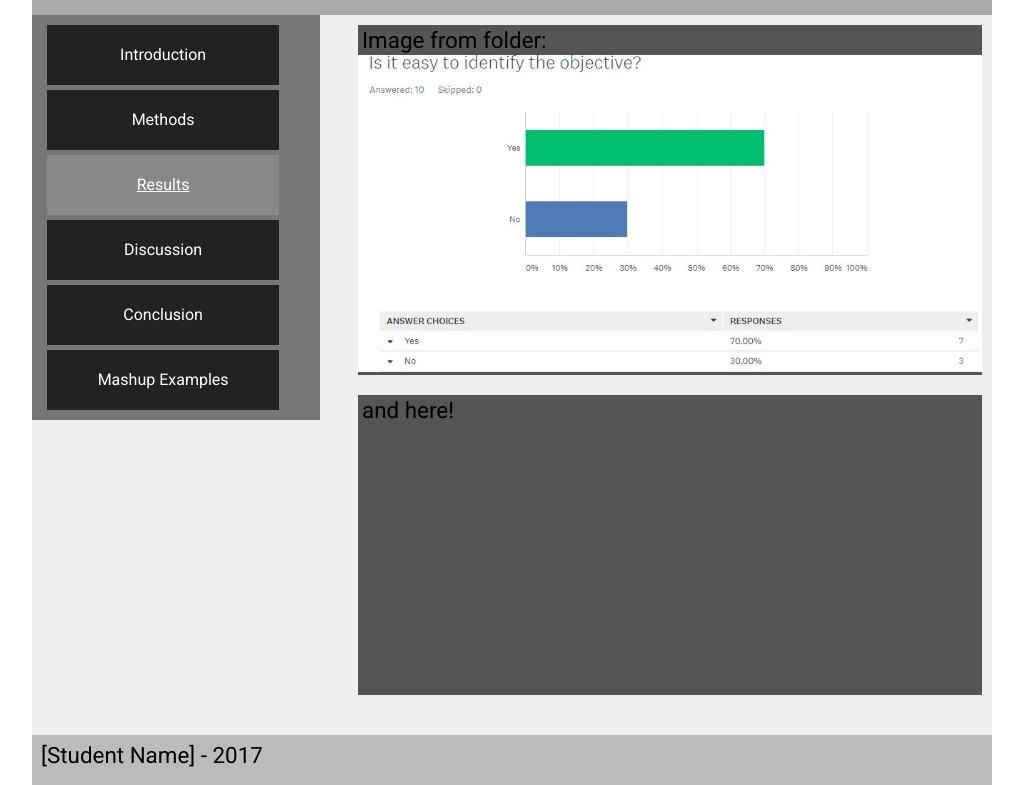
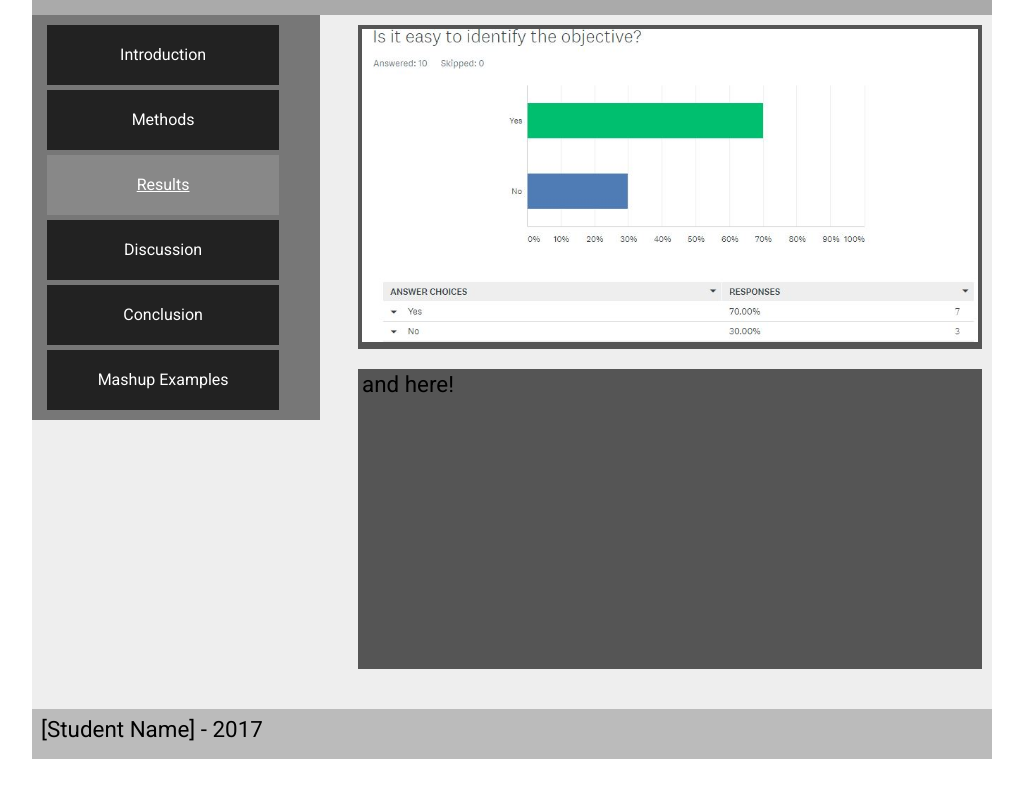
Before and after one commit to stanchatt/comp210-interface-evaluation, a plain HTML site: page results.html in a window 1280 px wide. Shown: the part 115-900 px from the top of the page, without its empty margins (128-1151 px from the left). After the commit the page ends 874 px from the top, so only its background shows below. Drawn offline with Linux system fonts and the light colour scheme.

Commit message:
Update results.html

```diff
--- a/results.html
+++ b/results.html
@@ -38,8 +38,8 @@
         </aside>
 
         <section>
-          <h2>Image from folder:</h2>
-         <img src="images/Q1.jpg"width="100%"/>
+          <h2><img src="images/Q1.jpg"width="100%"/></h2>
+
         </section>
 
         <section>
```
